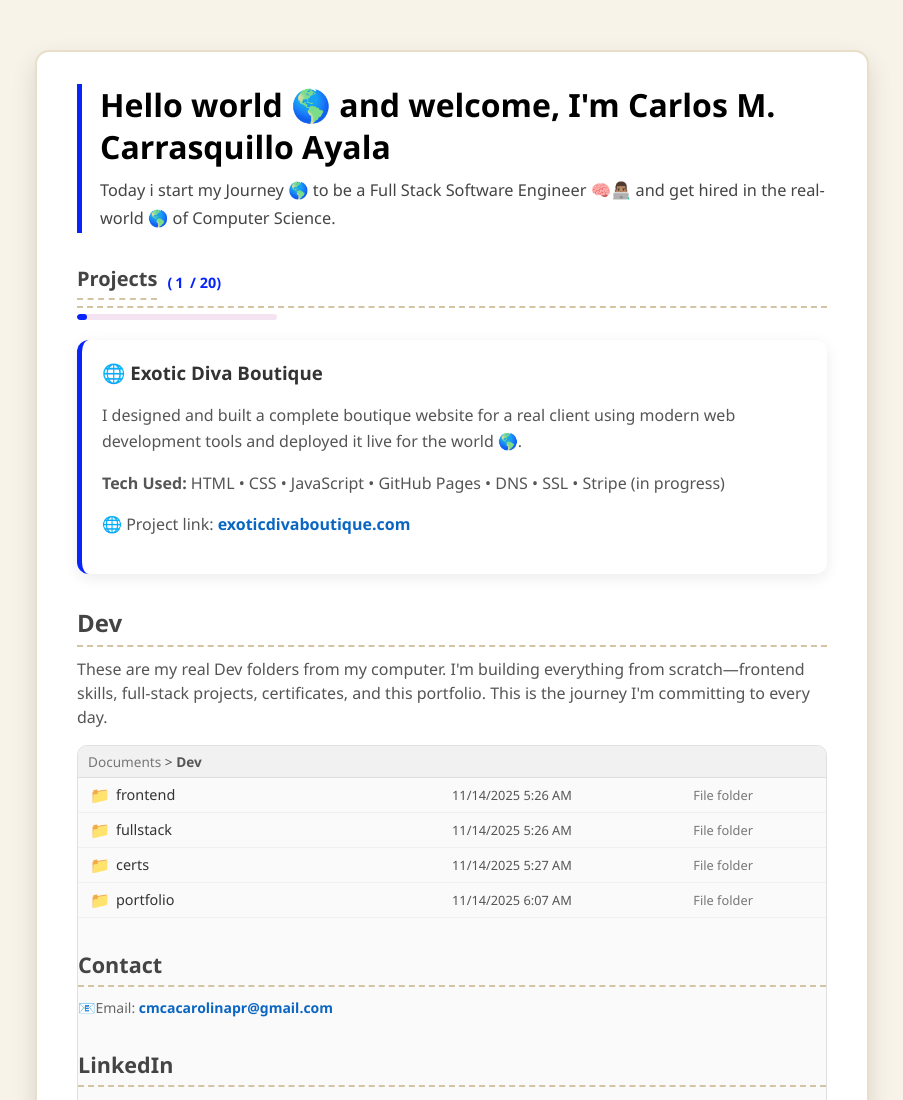
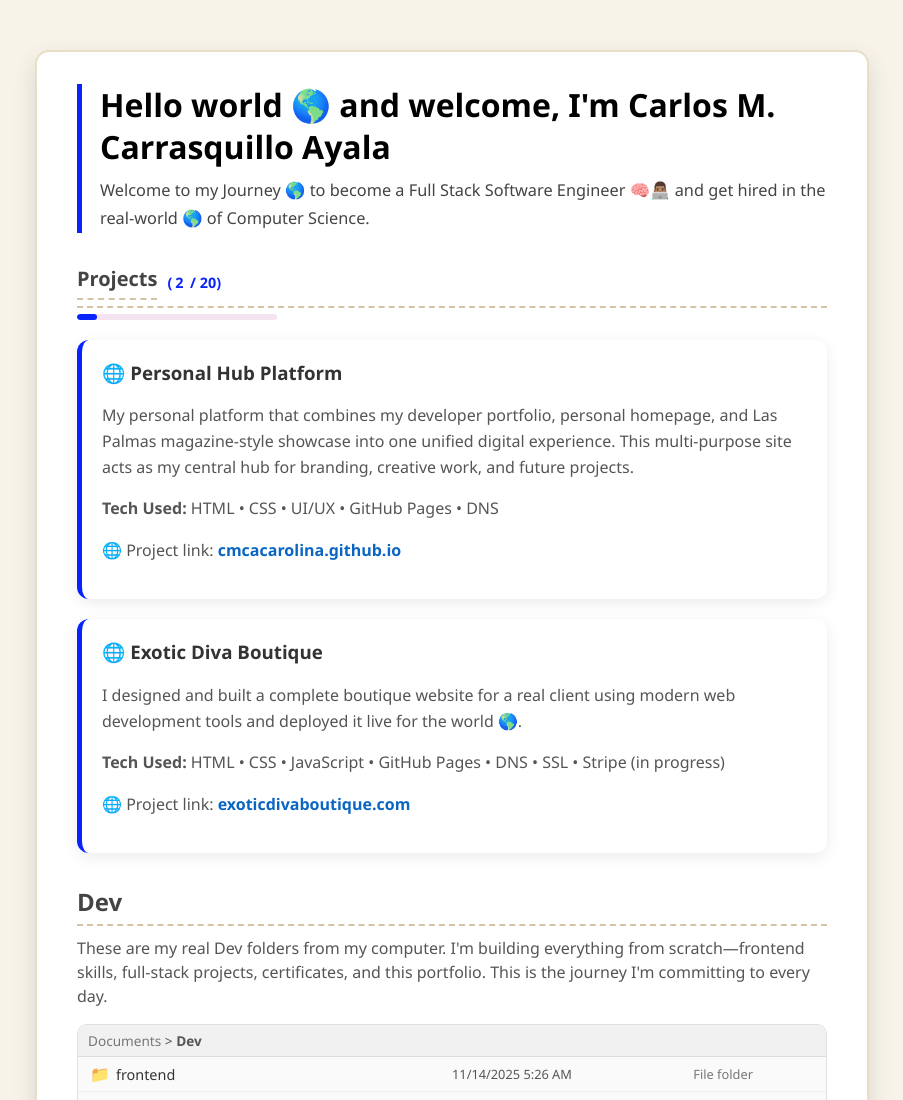
Before and after one commit to cmcacarolina/cmcacarolina.github.io, a plain HTML site: page portfolio.html in a window 1280 px wide. Shown: the top 1100 px of the page, without its empty margins (188-1091 px from the left). Drawn offline with Linux system fonts and the light colour scheme.

Commit message:
Add files via upload

```diff
--- a/portfolio.html
+++ b/portfolio.html
@@ -254,7 +254,7 @@
         Hello world 🌎 and welcome, I'm Carlos M. Carrasquillo Ayala
       </h1>
       <p class="intro-subtext">
-        Today i start my Journey 🌎 to be a Full Stack Software Engineer 🧠👨🏽‍💻
+        Welcome to my Journey 🌎 to become a Full Stack Software Engineer 🧠👨🏽‍💻
         and get hired in the real-world 🌎 of Computer Science.
       </p>
     </div>
@@ -267,7 +267,7 @@
         <span class="project-count">
           (<span id="project-count-completed"
                  class="project-count-number"
-                 data-target="1">0</span>
+                 data-target="2">0</span>
           /
           <span id="project-count-goal"
                  class="project-count-number"
@@ -281,6 +281,25 @@
       </div>
 
       <!-- Project #1 -->
+      <div class="project-card">
+       <h3>🌐 Personal Hub Platform</h3>
+        <p>
+          My personal platform that combines my developer portfolio,
+          personal homepage, and Las Palmas magazine-style showcase into one unified
+          digital experience. This multi-purpose site acts as my central hub for
+          branding, creative work, and future projects.
+        </p>
+
+        <p><strong>Tech Used:</strong> HTML • CSS • UI/UX • GitHub Pages • DNS</p>
+        <p>
+         🌐 Project link:
+          <a href="https://cmcacarolina.github.io" target="_blank">
+           cmcacarolina.github.io
+          </a>
+        </p>
+</div>
+
+      <!-- Project #2 -->
       <div class="project-card">
         <h3>🌐 Exotic Diva Boutique </h3>
         <p>
```
